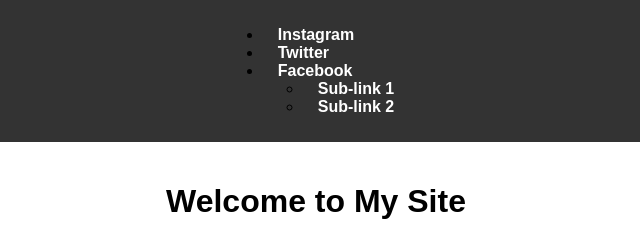
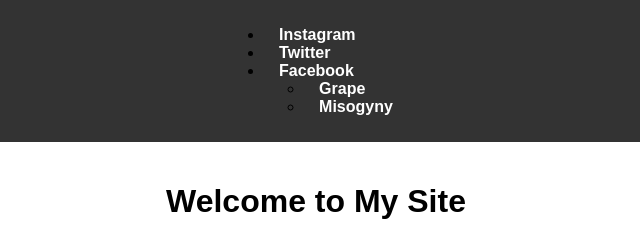
Before and after one commit to hypatiaisback/mexxing, a plain HTML site: page index.html in a window 1280 px wide. Shown: the top 239 px of the page, 324-964 px from the left. Drawn offline with Linux system fonts and the light colour scheme.

Commit message:
Update index.html

```diff
--- a/index.html
+++ b/index.html
@@ -38,8 +38,8 @@
     <li class="dropdown">
       <a href="facebook.html" target="_blank">Facebook</a>
       <ul class="dropdown-content">
-        <li><a href="#">Sub-link 1</a></li>
-        <li><a href="#">Sub-link 2</a></li>
+        <li><a href="fruit.html">Grape</a></li>
+        <li><a href="missed.html">Misogyny</a></li>
       </ul>
     </li>
   </ul>
```
